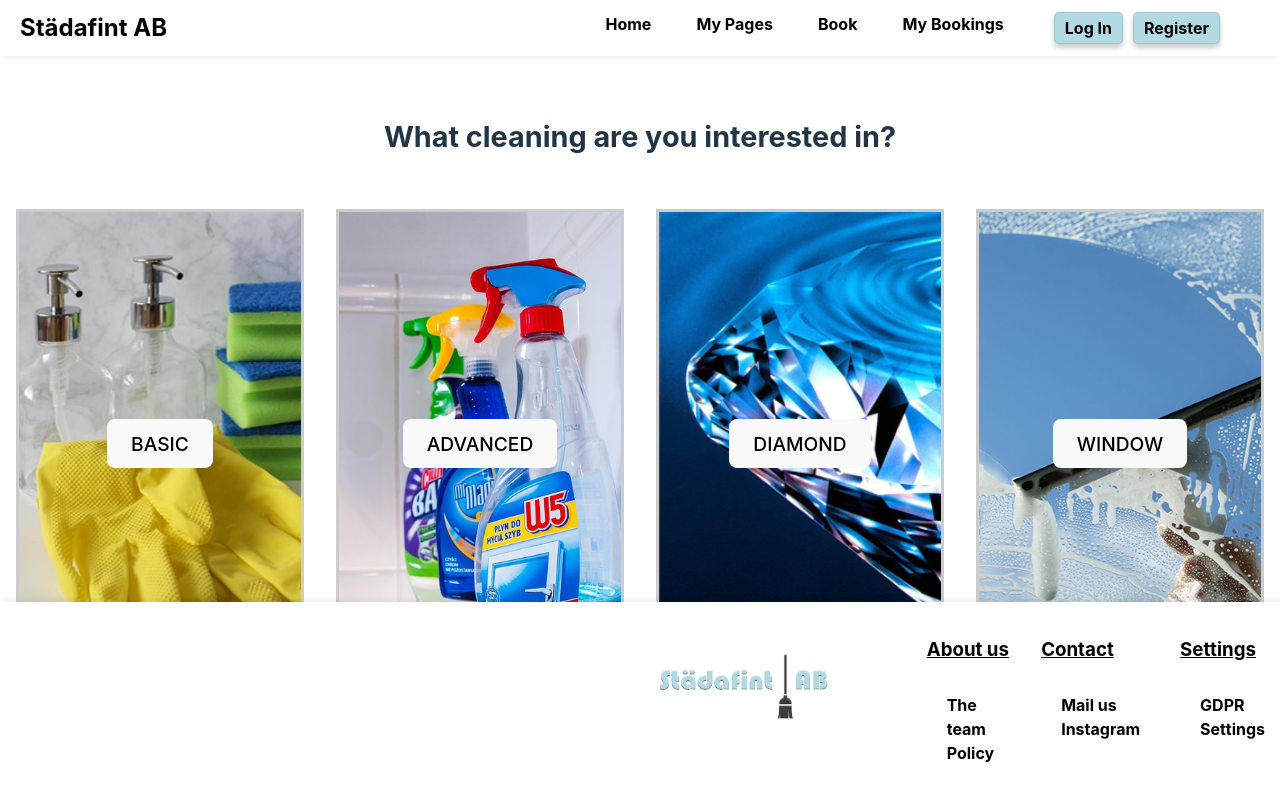
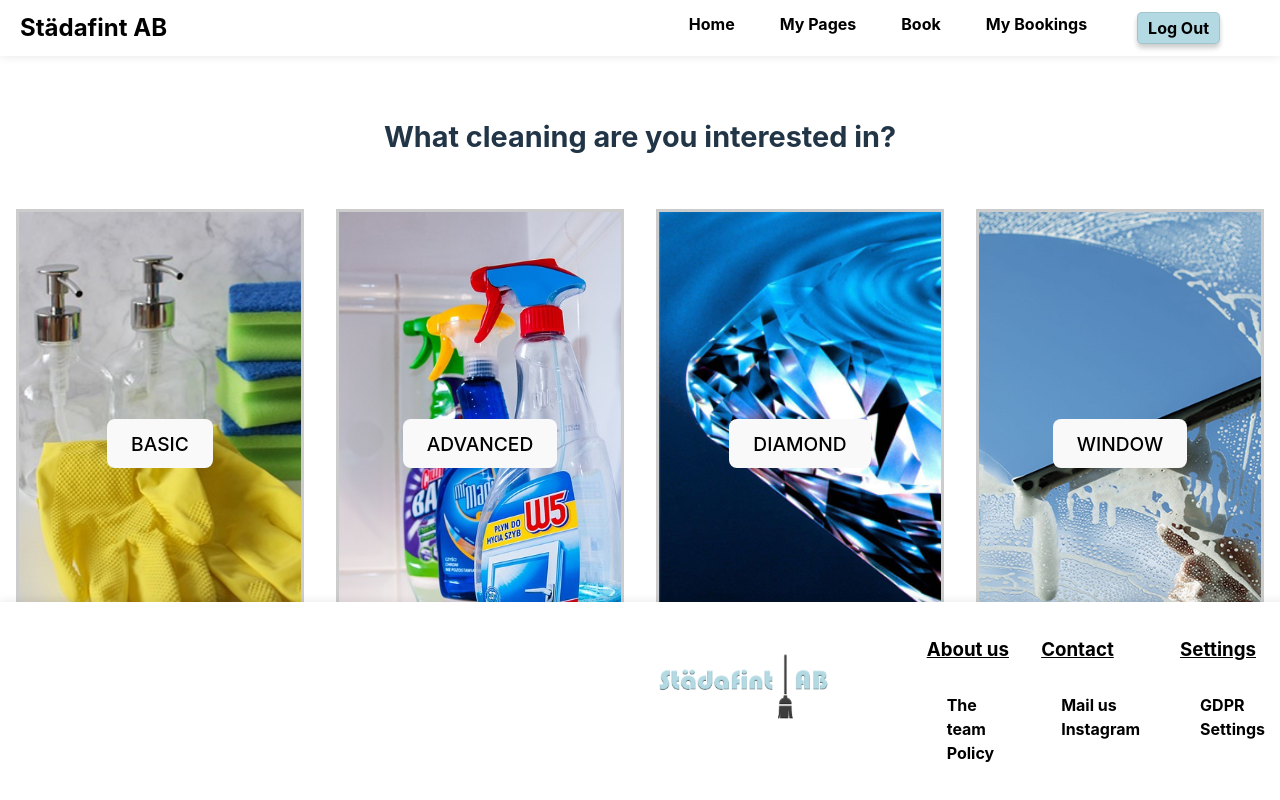
Before and after one commit to natischmidt/CleanCodeFrontend, a React (Vite) app: page /CustomerBooking in a window 1280 px wide. Built offline with nearby package versions, Linux system fonts and the light colour scheme.

Commit message:
log in/out

```diff
--- a/src/pages/CustomerPages/CustomerBookingPage.tsx
+++ b/src/pages/CustomerPages/CustomerBookingPage.tsx
@@ -5,7 +5,7 @@ import React, {useState} from "react";
 
 
 export default function CustomerBookingPage() {
-    const [loggedIn, setLoggedIn] = useState(false);
+    const [loggedIn, setLoggedIn] = useState(true);
 
     return (
         <>
--- a/src/pages/CustomerPages/CustomerHome.tsx
+++ b/src/pages/CustomerPages/CustomerHome.tsx
@@ -64,7 +64,7 @@ const styles: {
 };
 
 export const CustomerHomePage: React.FC = () => {
-    const [loggedIn, setLoggedIn] = useState(false);
+    const [loggedIn, setLoggedIn] = useState(true);
     const { userType ,id} = useUserType();
     const selectedStyles =
         userType === "Customer" ? customerStyles : {};
```
